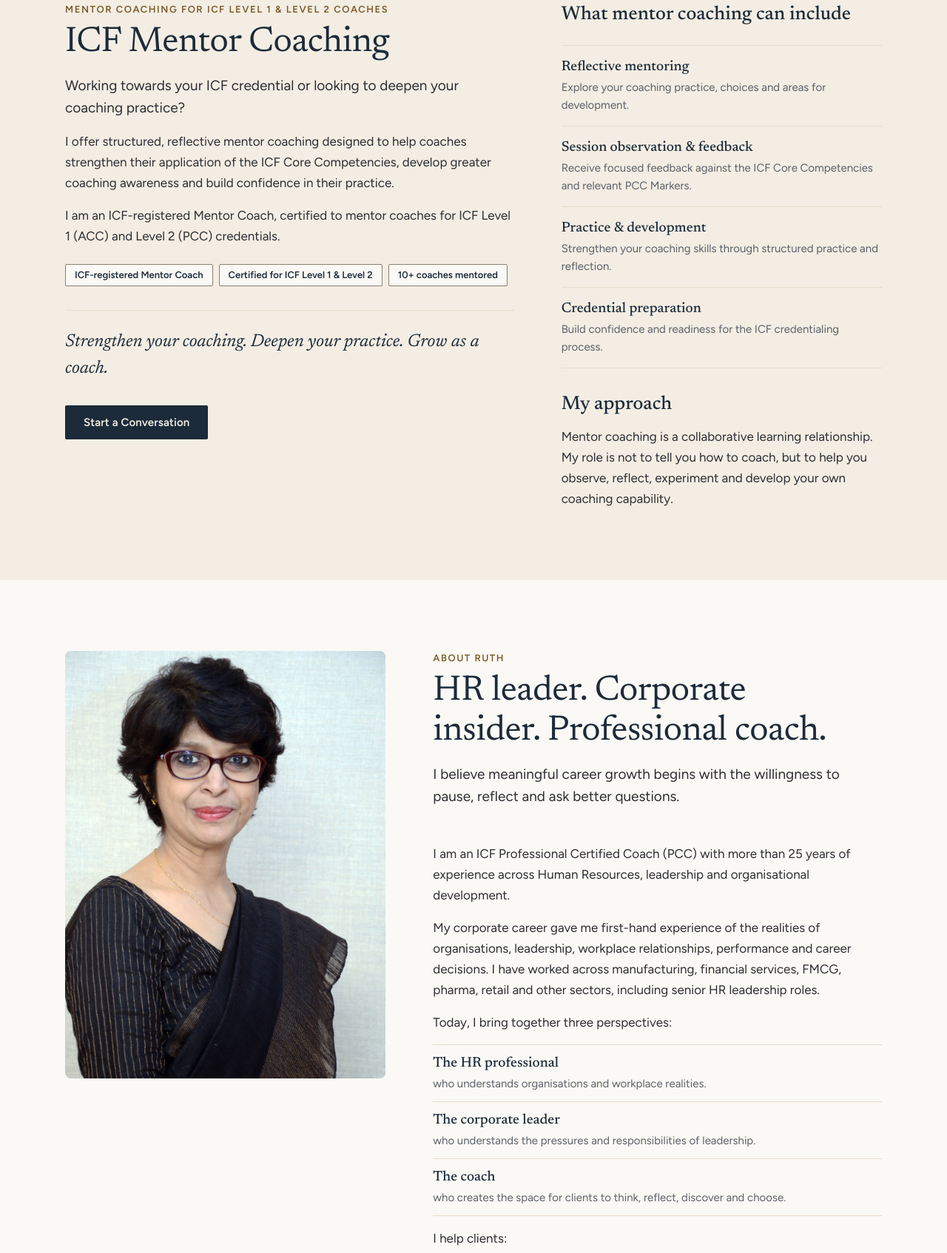
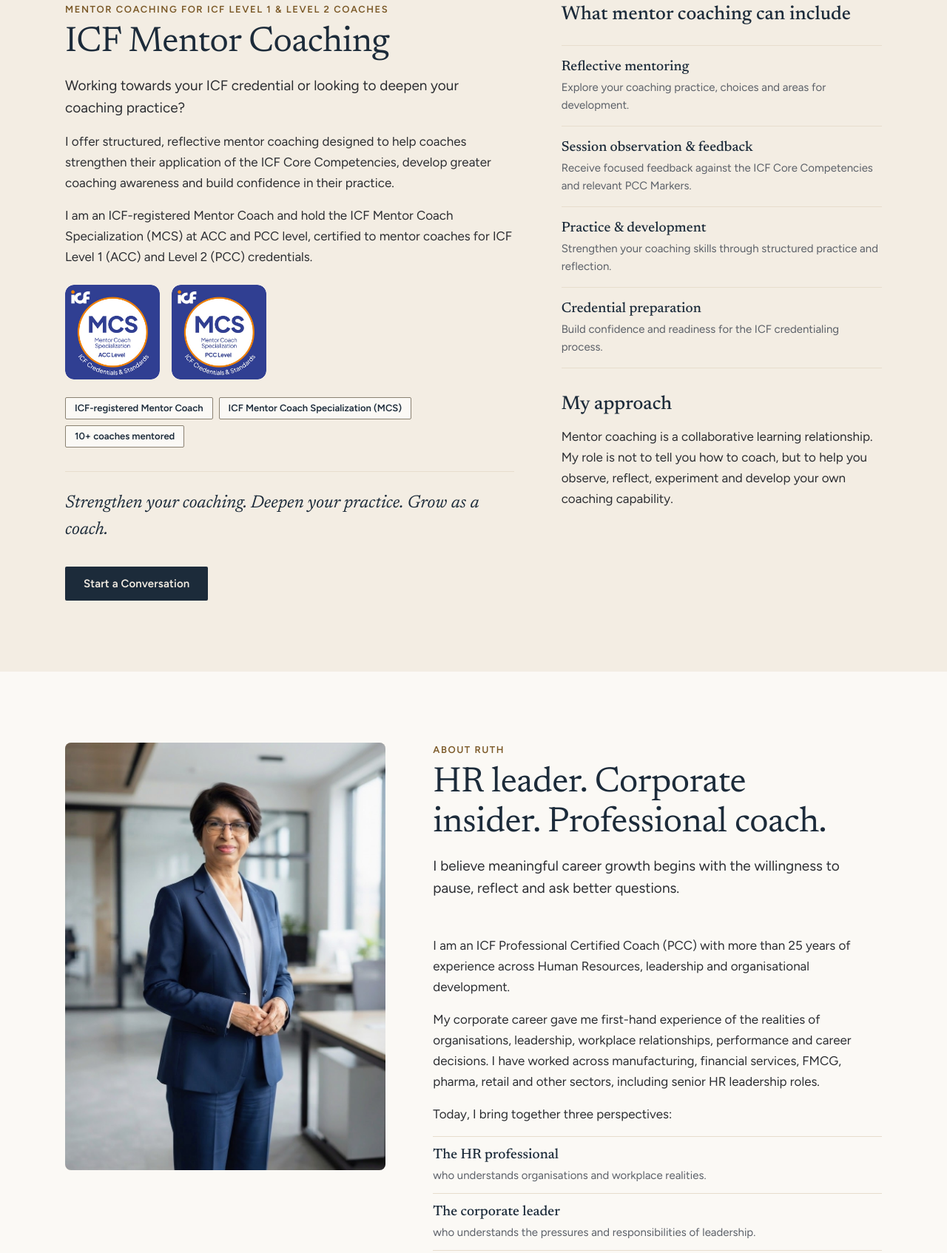
Before and after one commit to fluke/ruthsingh.in, a plain HTML site: page index.html in a window 1280 px wide. Shown: the part 4535-6229 px from the top of the page at 74% size. Drawn offline with Linux system fonts and the light colour scheme.

Commit message:
Mentor Coach Specialization badges and new About portrait
Co-Authored-By: Claude Opus 5.5 <noreply@anthropic.com>

```diff
--- a/index.html
+++ b/index.html
@@ -270,6 +270,8 @@ a { color: inherit; }
 .perspectives li { padding-block: var(--s3); border-bottom: 1px solid var(--sand); display: grid; gap: 2px; }
 .perspectives strong { font: 500 19px/26px var(--serif); color: var(--navy); }
 .perspectives span { font-size: 15px; line-height: 24px; color: var(--slate); }
+.mcs-badges { display: flex; gap: var(--s4); margin-top: var(--s5); }
+.mcs-badges img { width: 128px; height: 128px; border-radius: 12px; }
 .mentor-approach { margin-top: var(--s6); display: grid; gap: var(--s3); }
 .why-body { display: grid; gap: var(--s4); margin-top: var(--s5); max-width: var(--measure); }
 .industries .lede { font-size: 17px; line-height: 28px; }
@@ -533,11 +535,15 @@ a { color: inherit; }
         </div>
         <div class="prose" style="margin-top:var(--s4)">
           <p>I offer structured, reflective mentor coaching designed to help coaches strengthen their application of the ICF Core Competencies, develop greater coaching awareness and build confidence in their practice.</p>
-          <p>I am an ICF-registered Mentor Coach, certified to mentor coaches for ICF Level 1 (ACC) and Level 2 (PCC) credentials.</p>
+          <p>I am an ICF-registered Mentor Coach and hold the ICF Mentor Coach Specialization (MCS) at ACC and PCC level, certified to mentor coaches for ICF Level 1 (ACC) and Level 2 (PCC) credentials.</p>
+        </div>
+        <div class="mcs-badges">
+          <img src="images/icf-mcs-acc.jpg" alt="ICF Mentor Coach Specialization (MCS), ACC Level badge" width="480" height="480" loading="lazy">
+          <img src="images/icf-mcs-pcc.jpg" alt="ICF Mentor Coach Specialization (MCS), PCC Level badge" width="480" height="480" loading="lazy">
         </div>
         <ul class="badges" aria-label="Mentor coaching credentials">
           <li>ICF-registered Mentor Coach</li>
-          <li>Certified for ICF Level 1 &amp; Level 2</li>
+          <li>ICF Mentor Coach Specialization (MCS)</li>
           <li>10+ coaches mentored</li>
         </ul>
         <p class="mentor-tagline">Strengthen your coaching. Deepen your practice. Grow as a coach.</p>
@@ -563,7 +569,7 @@ a { color: inherit; }
   <section class="section" id="about">
     <div class="wrap about-grid">
       <figure class="photo about-photo">
-        <img src="images/ruth-portrait-half-length.jpg" alt="Portrait of Ruth Singh" width="1066" height="1600" loading="lazy">
+        <img src="images/ruth-portrait-office.jpg" alt="Portrait of Ruth Singh in a navy suit" width="896" height="1193" loading="lazy">
       </figure>
       <div>
         <div class="head">
@@ -700,6 +706,7 @@ a { color: inherit; }
           <li><strong>Professional Certified Coach (PCC)</strong><span>International Coaching Federation · Renewed 2025</span></li>
           <li><strong>Master’s in Human Resource Management</strong><span>Tata Institute of Social Sciences (TISS), Mumbai</span></li>
           <li><strong>Master NLP Practitioner</strong></li>
+          <li><strong>Mentor Coach Specialization (MCS)</strong><span>International Coaching Federation · ACC &amp; PCC Level</span></li>
           <li><strong>Group Coaching Practitioner</strong></li>
           <li><strong>Thomas PPA / DISC Assessor</strong></li>
         </ul>
```
Also changed, not shown: images/icf-mcs-acc.jpg (added), images/icf-mcs-pcc.jpg (added), images/ruth-portrait-office.jpg (added).
